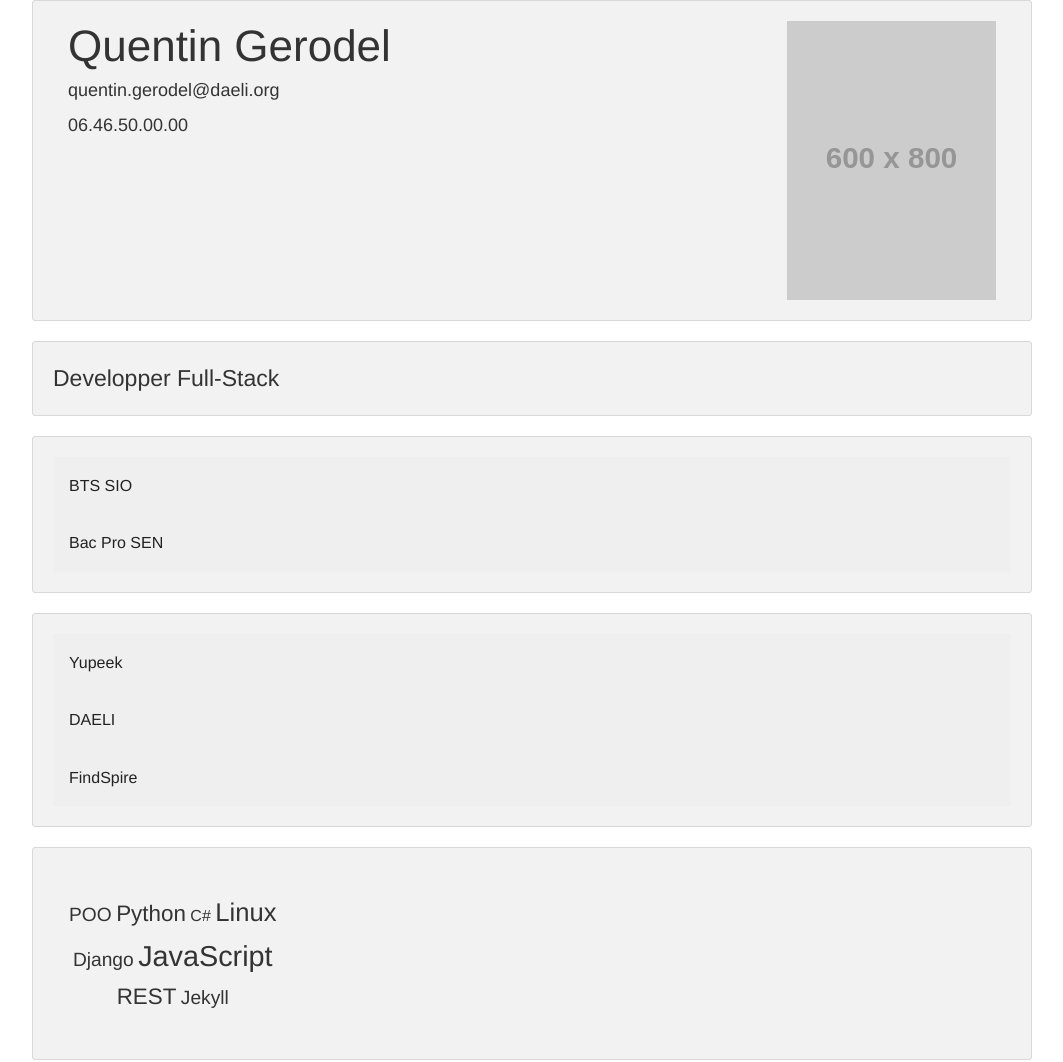
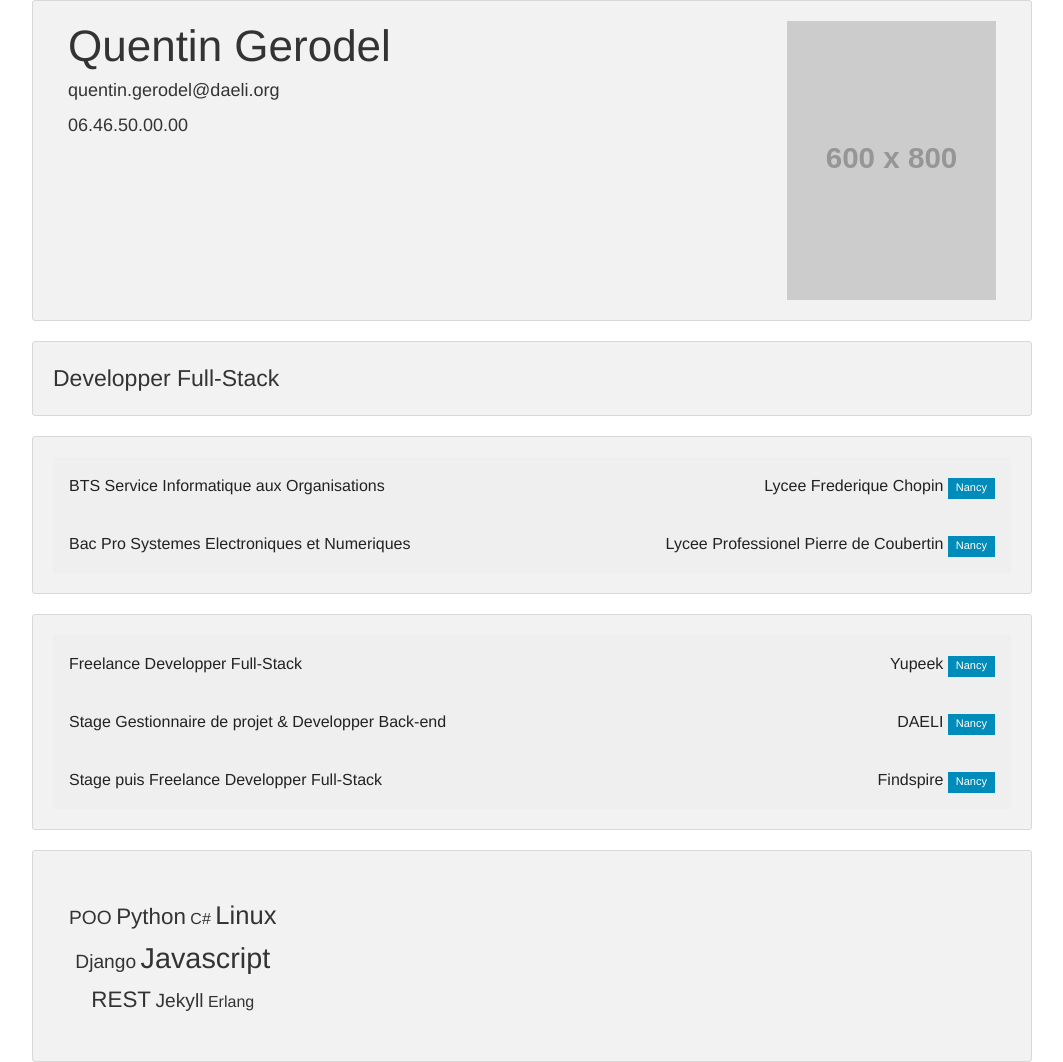
Before and after one commit to Swizz/swizz.github.io, a Jekyll site: the page built from index.html, in a window 1280 px wide. Shown: the whole page, without its empty margins (108-1171 px from the left). Built offline with Jekyll 4.4.1, drawn with Linux system fonts in a browser that asks for light colours.

Commit message:
Implement data system

```diff
--- a/_config.yml
+++ b/_config.yml
@@ -1,7 +1,6 @@
 # Site settings
 title: My Personal CV
 author: Quentin GERODEL
-email: quentin.gerodel@daeli.org
 baseurl: ""
 
 # Build settings
--- /dev/null
+++ b/_data/career.yml
@@ -0,0 +1 @@
+title: Developper Full-Stack
--- /dev/null
+++ b/_data/experience.yml
@@ -0,0 +1,20 @@
+- slug: freelance-yupeek
+  contract: Freelance
+  job: Developper Full-Stack
+  company: Yupeek
+  city: Nancy
+  description: Noop
+
+- slug: stage-daeli
+  contract: Stage
+  job: Gestionnaire de projet & Developper Back-end
+  company: DAELI
+  city: Nancy
+  description: Noop
+
+- slug: freelance-stage-findspire
+  contract: Stage puis Freelance
+  job: Developper Full-Stack
+  company: Findspire
+  city: Nancy
+  description: Noop
--- /dev/null
+++ b/_data/profile.yml
@@ -0,0 +1,6 @@
+name: Quentin Gerodel
+
+picture: http://placehold.it/600x800/007dbb/FFFFFF/&text=Profile
+
+email: quentin.gerodel@daeli.org
+tel: 06.46.50.00.00
--- /dev/null
+++ b/_data/scolarity.yml
@@ -0,0 +1,13 @@
+- slug: bts-sio
+  diploma: BTS
+  name: Service Informatique aux Organisations
+  school: Lycee Frederique Chopin
+  city: Nancy
+  description: Noop
+
+- slug: bacpro-sen
+  diploma: Bac Pro
+  name: Systemes Electroniques et Numeriques
+  school: Lycee Professionel Pierre de Coubertin
+  city: Nancy
+  description: Noop
--- a/_includes/sections/career.html
+++ b/_includes/sections/career.html
@@ -1,3 +1,5 @@
+{% assign career = site.data.career %}
+
 <section id="career" class="panel radius row">
-    <h4 class="subheader">Developper Full-Stack</h4>
+    <h4 class="subheader">{{ career.title }}</h4>
 </section>
--- a/_includes/sections/experience.html
+++ b/_includes/sections/experience.html
@@ -1,23 +1,25 @@
+{% assign experience = site.data.experience %}
+
 <section id="experience" class="panel radius row">
     <dl class="accordion" data-accordion>
+
+    {% for company in experience %}
         <dd class="accordion-navigation">
-            <a href="#company1">Yupeek</a>
-            <div id="company1" class="content">
-                HUM..
+            <a href="#company-{{ company.slug }}" class="clearfix">
+                <span class="left">
+                    {{ company.contract }} {{ company.job }}
+                </span>
+                <span class="right">
+                    {{ company.company }}
+                    <span class="label">{{ company.city }}</span>
+                </span>
+            </a>
+            <div id="company-{{ company.slug }}" class="content">
+                {{ company.description }}
             </div>
         </dd>
-        <dd class="accordion-navigation">
-            <a href="#company2">DAELI</a>
-            <div id="company2" class="content">
-                HUM..
-            </div>
-        </dd>
-        <dd class="accordion-navigation">
-            <a href="#company3">FindSpire</a>
-            <div id="company3" class="content">
-                HUM..
-            </div>
-        </dd>
+    {% endfor %}
+
 
     </dl>
 </section>
--- a/_includes/sections/identity.html
+++ b/_includes/sections/identity.html
@@ -1,14 +1,16 @@
+{% assign profile = site.data.profile %}
+
 <section id="picture" class="show-for-small-only">
-    <img src="http://placehold.it/600x800/007dbb/FFFFFF/&text=Profile" />
+    <img src="{{ profile.picture }}" />
 </section>
 
 <section id="identity" class="panel radius row">
     <div class="column large-9">
-        <h1>Quentin Gerodel</h1>
-        <h5 class="subheader">quentin.gerodel@daeli.org<h5>
-        <h5 class="subheader">06.46.50.00.00</h5>
+        <h1>{{ profile.name }}</h1>
+        <h5 class="subheader">{{ profile.email }}<h5>
+        <h5 class="subheader">{{ profile.tel }}</h5>
     </div>
     <div class="column large-3 show-for-medium-up">
-        <img src="http://placehold.it/600x800/007dbb/FFFFFF/&text=Profile" />
+        <img src="{{ profile.picture }}" />
     </div>
 </section>
--- a/_includes/sections/scolarity.html
+++ b/_includes/sections/scolarity.html
@@ -1,16 +1,24 @@
+{% assign scolarity = site.data.scolarity %}
+
 <section id="scolarity" class="panel radius row">
     <dl class="accordion" data-accordion>
+
+    {% for school in scolarity %}
         <dd class="accordion-navigation">
-            <a href="#school1">BTS SIO</a>
-            <div id="school1" class="content">
-                HUM..
+            <a href="#school-{{ school.slug }}" class="clearfix">
+                <span class="left">
+                    {{ school.diploma }} {{ school.name }}
+                </span>
+                <span class="right">
+                    {{ school.school }}
+                    <span class="label">{{ school.city }}</span>
+                </span>
+            </a>
+            <div id="school-{{ school.slug }}" class="content">
+                {{ school.description }}
             </div>
         </dd>
-        <dd class="accordion-navigation">
-            <a href="#school2">Bac Pro SEN</a>
-            <div id="school2" class="content">
-                HUM..
-            </div>
-        </dd>
+    {% endfor %}
+
     </dl>
 </section>
--- a/_includes/sections/skills.html
+++ b/_includes/sections/skills.html
@@ -1,14 +1,13 @@
+{% assign skills = site.data.skills %}
+
 <section id="skills" class="panel radius row">
     <div class="colum large-3 tags">
         <ul>
-            <li class="tag2">POO</li>
-            <li class="tag3">Python<li>
-            <li class="tag1">C#<li>
-            <li class="tag4">Linux</li>
-            <li class="tag2">Django<li>
-            <li class="tag5">JavaScript</li>
-            <li class="tag3">REST</li>
-            <li class="tag2">Jekyll<li>
+
+        {% for skill in skills %}
+            <li class="tag{{ skill.rank }}">{{ skill.name }}</li>
+        {% endfor %}
+
         </ul>
     </div>
 </section>
```
Also changed, not shown: _data/skills.yml (added, +26 -0 lines).
